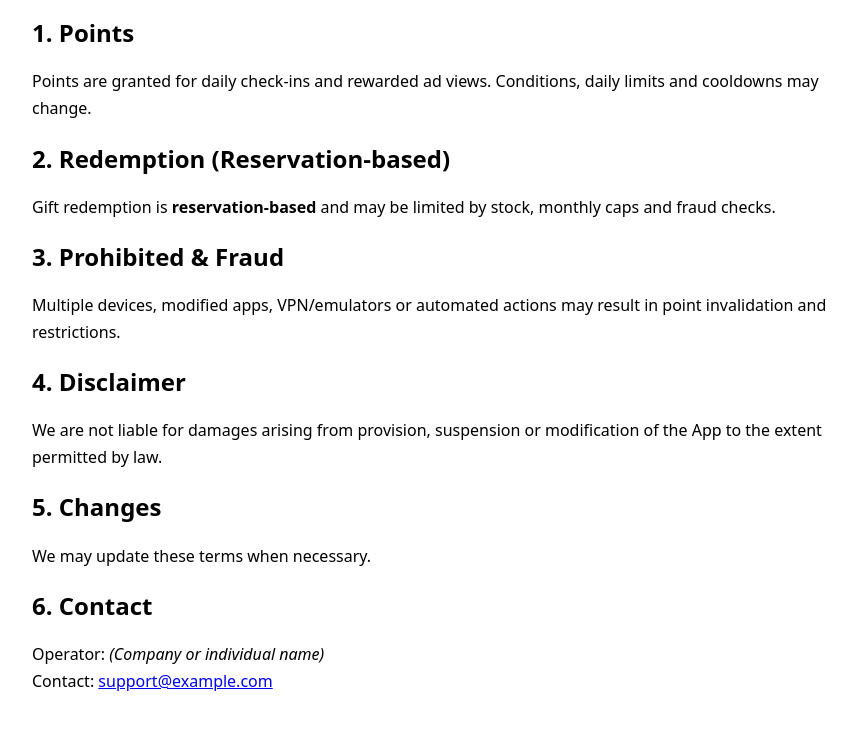
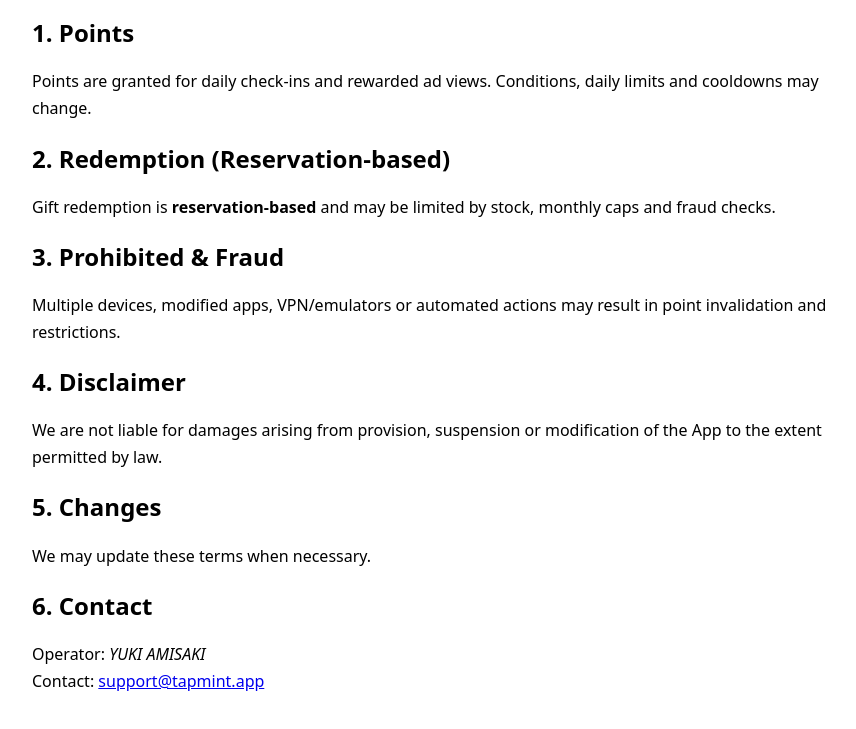
Before and after one commit to amiricanali2025-ops/tapmint-site, a plain HTML site: page terms_en.html in a window 1280 px wide. Shown: the part 133-862 px from the top of the page, without its empty margins (198-1054 px from the left). Drawn offline with Linux system fonts and the light colour scheme.

Commit message:
Update terms_en.html

```diff
--- a/terms_en.html
+++ b/terms_en.html
@@ -7,4 +7,4 @@
 <h2>3. Prohibited & Fraud</h2><p>Multiple devices, modified apps, VPN/emulators or automated actions may result in point invalidation and restrictions.</p>
 <h2>4. Disclaimer</h2><p>We are not liable for damages arising from provision, suspension or modification of the App to the extent permitted by law.</p>
 <h2>5. Changes</h2><p>We may update these terms when necessary.</p>
-<h2>6. Contact</h2><p>Operator: <em>(Company or individual name)</em><br>Contact: <a href="mailto:support@example.com">support@example.com</a></p>
+<h2>6. Contact</h2><p>Operator: <em>YUKI AMISAKI</em><br>Contact: <a href="mailto:support@example.com">support@tapmint.app</a></p>
```
